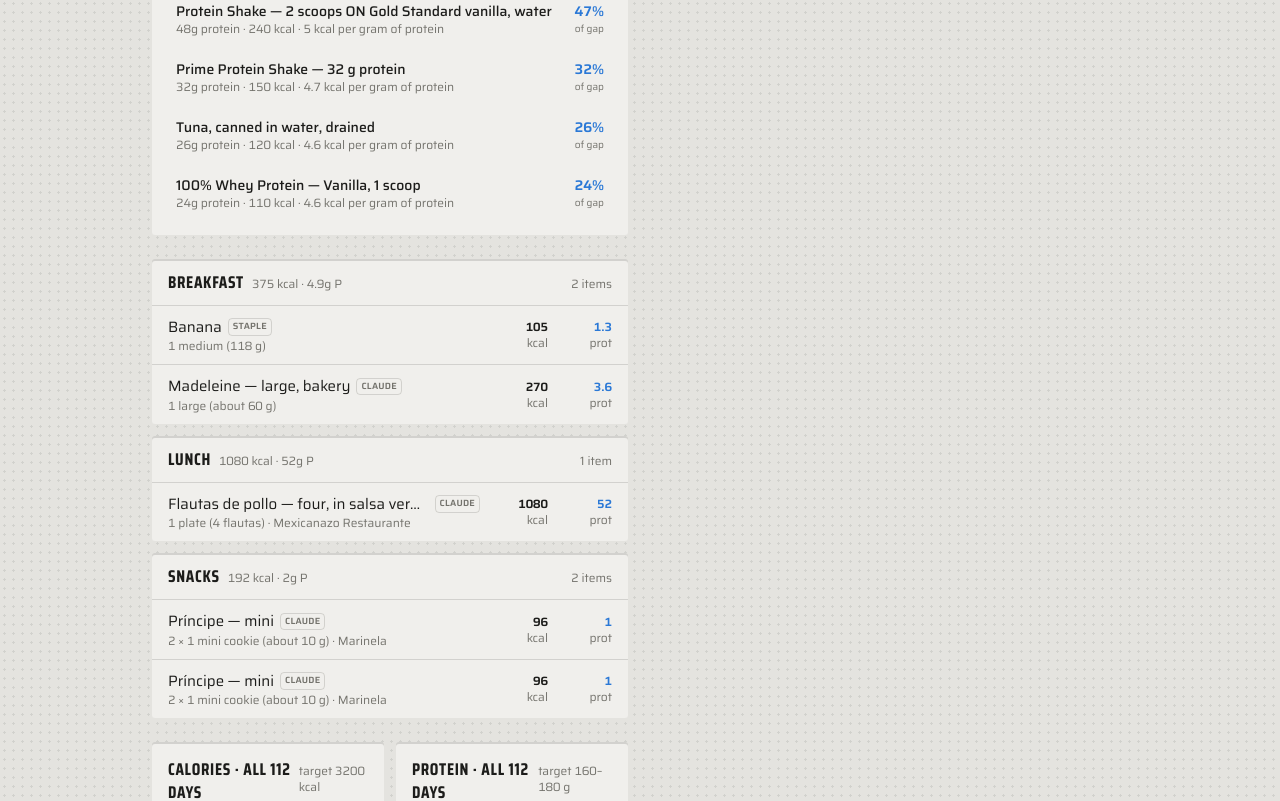
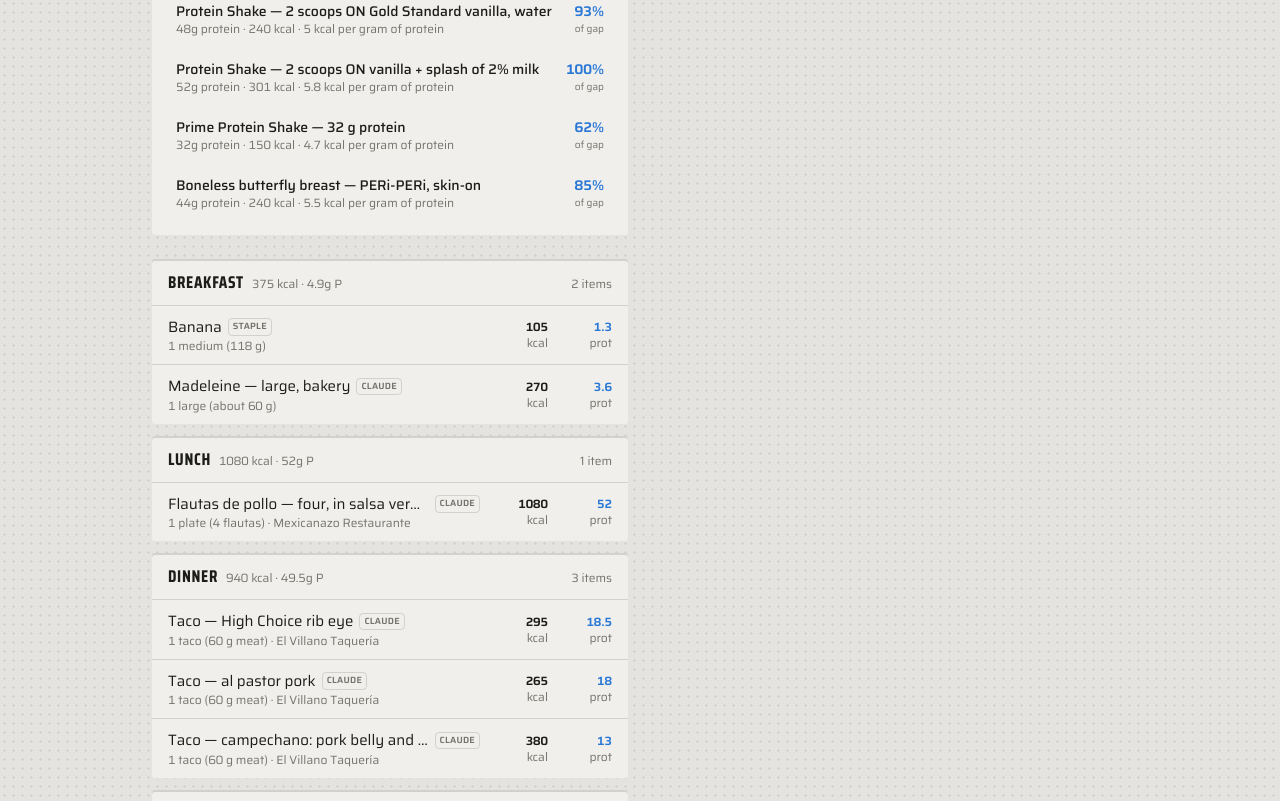
Before and after one commit to soldoutbudokan/Health, a Next.js app: page /Health/ in a window 1280 px wide. Shown: the part 1540-2341 px from the top of the page. Built offline with nearby package versions, Linux system fonts and the light colour scheme.

Commit message:
Log Nov 23 dinner at El Villano: rib eye, al pastor and campechano tacos, estimated from the menu's portions and added to the catalog

```diff
--- a/src/data/restaurants.ts
+++ b/src/data/restaurants.ts
@@ -2892,4 +2892,37 @@ export const RESTAURANT_FOODS: Food[] = [
     note: "Estimated on Nov 23 from a photo; nothing printed. Built as four fried corn tortillas rolled around about 35 g of shredded chicken each, with about 8 g of frying oil apiece, sitting in about 200 g of salsa verde under about 30 g of crema and 50 g of queso fresco. Call it 850–1,350 kcal, mostly the frying oil and the chicken in each roll. Sodium 1,000–2,500 mg.",
     tags: ["flautas", "flautas de pollo", "taquitos", "chicken", "salsa verde", "crema", "queso fresco", "mexicanazo", "mexican", "mexico city", "cdmx", "restaurant", "lunch"],
   },
+  {
+    id: "el-villano-taco-rib-eye",
+    name: "Taco",
+    variant: "High Choice rib eye",
+    brand: "El Villano Taquería",
+    source: "claude",
+    per: "1 taco (60 g meat)",
+    macros: { calories: 295, protein: 18.5, carbs: 22, fat: 15.5, fiber: 3.5, sugar: 1, sodium: 400 },
+    note: "Estimated on Nov 23 from the menu. Built as the menu's 60 g of cooked meat and 30 g of beans on a handmade corn tortilla of about 35 g, plus a spoon of salsa. The rib eye is taken at about 290 kcal per 100 g cooked. Call it 230–380 kcal, mostly the marbling and any fat on the griddle. Sodium 250–650 mg.",
+    tags: ["taco", "rib eye", "ribeye", "beef", "steak", "el villano", "taqueria", "mexican", "mexico city", "cdmx", "restaurant", "dinner"],
+  },
+  {
+    id: "el-villano-taco-al-pastor",
+    name: "Taco",
+    variant: "al pastor pork",
+    brand: "El Villano Taquería",
+    source: "claude",
+    per: "1 taco (60 g meat)",
+    macros: { calories: 265, protein: 18, carbs: 24, fat: 11.5, fiber: 3.5, sugar: 3, sodium: 550 },
+    note: "Estimated on Nov 23 from the menu. Built as the menu's 60 g of cooked meat and 30 g of beans on a handmade corn tortilla of about 35 g, plus a spoon of salsa. Al pastor is taken at about 230 kcal per 100 g cooked, with a little pineapple. Call it 210–340 kcal, mostly the cut of pork. Sodium 350–850 mg from the marinade.",
+    tags: ["taco", "al pastor", "pastor", "pork", "pineapple", "el villano", "taqueria", "mexican", "mexico city", "cdmx", "restaurant", "dinner"],
+  },
+  {
+    id: "el-villano-taco-campechano",
+    name: "Taco",
+    variant: "campechano: pork belly and chistorra sausage",
+    brand: "El Villano Taquería",
+    source: "claude",
+    per: "1 taco (60 g meat)",
+    macros: { calories: 380, protein: 13, carbs: 23, fat: 26.5, fiber: 3.5, sugar: 1, sodium: 700 },
+    note: "Estimated on Nov 23 from the menu. Built as the menu's 60 g of cooked meat and 30 g of beans on a handmade corn tortilla of about 35 g, plus a spoon of salsa. The belly and chistorra mix is taken at about 430 kcal per 100 g cooked. Call it 300–480 kcal, mostly how much fat renders off. Sodium 450–1,100 mg; chistorra is cured.",
+    tags: ["taco", "campechano", "pork belly", "chistorra", "chorizo", "sausage", "pork", "el villano", "taqueria", "mexican", "mexico city", "cdmx", "restaurant", "dinner"],
+  },
 ];
```
Also changed, not shown: data/log.csv.
